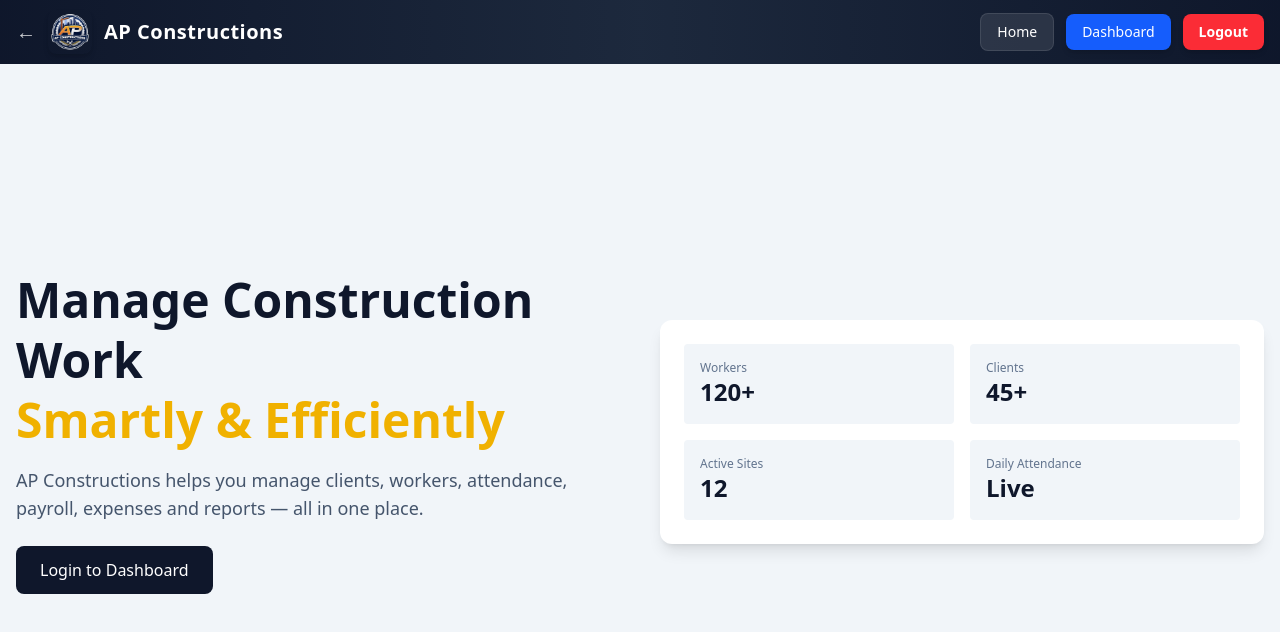
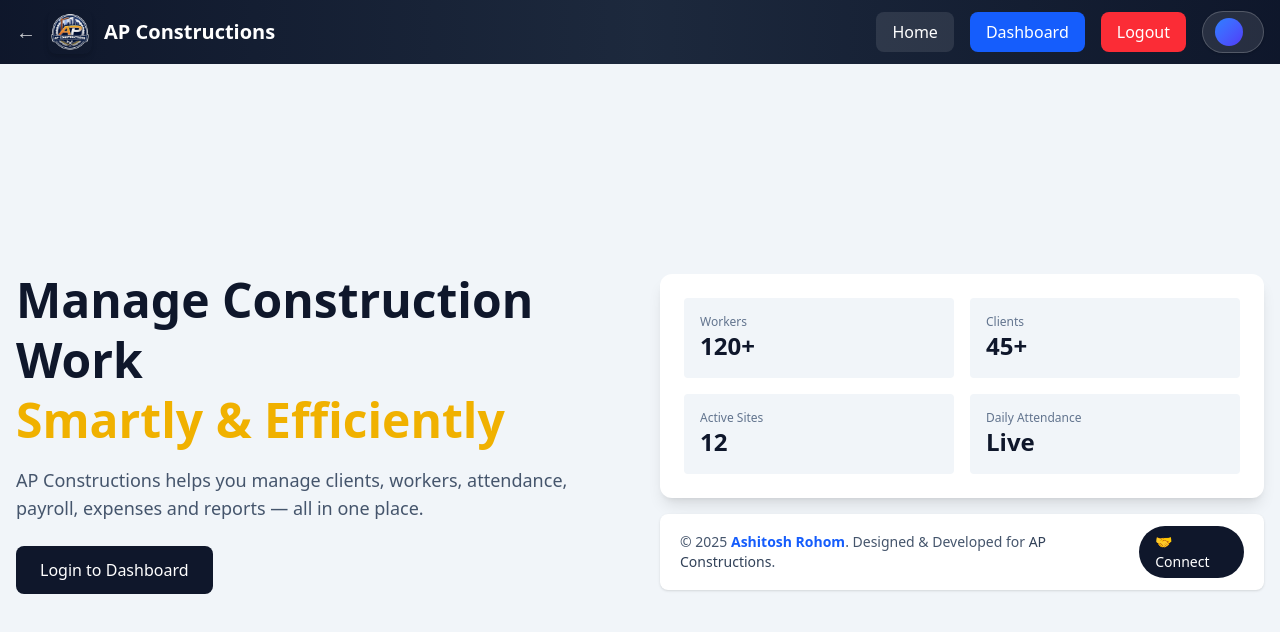
Before and after one commit to ashurohom/ap-constructions-frontend, a React (Vite) app in the folder ap-construtions/: page / in a window 1280 px wide. Shown: the top 632 px of the page. Built offline with nearby package versions, Linux system fonts and the light colour scheme; no server answers; sample sign-in values are in the browser's storage.

Commit message:
add user access rights

```diff
--- a/ap-construtions/src/components/Navbar.jsx
+++ b/ap-construtions/src/components/Navbar.jsx
@@ -1,14 +1,36 @@
-import { useState } from "react";
+import { useState, useEffect } from "react";
 import { useNavigate } from "react-router-dom";
-import { isAuthenticated, logoutUser } from "../services/authService";
+import {
+  isAuthenticated,
+  logoutUser,
+  getUserProfile,
+} from "../services/authService";
 
 const Navbar = ({ onLoginClick }) => {
   const navigate = useNavigate();
   const loggedIn = isAuthenticated();
+
   const [open, setOpen] = useState(false);
+  const [username, setUsername] = useState("");
+
+  /* =========================
+     FETCH LOGGED-IN USER
+  ========================= */
+  useEffect(() => {
+    if (loggedIn) {
+      getUserProfile()
+        .then((data) => {
+          if (data?.username) {
+            setUsername(data.username);
+          }
+        })
+        .catch(() => setUsername(""));
+    }
+  }, [loggedIn]);
 
   const handleLogout = () => {
     logoutUser();
+    setUsername("");
     navigate("/");
     setOpen(false);
   };
@@ -17,45 +39,39 @@ const Navbar = ({ onLoginClick }) => {
     <nav className="w-full bg-gradient-to-r from-slate-900 via-slate-800 to-slate-900 text-white shadow-lg">
       <div className="max-w-7xl mx-auto px-4">
 
-        {/* TOP BAR */}
+        {/* ================= TOP BAR ================= */}
         <div className="h-16 flex items-center justify-between">
 
-          {/* LEFT: Back + Logo */}
+          {/* LEFT SIDE */}
           <div className="flex items-center gap-3">
-
-            {/* Back */}
             <button
               onClick={() => navigate(-1)}
               className="text-xl text-white/80 hover:text-yellow-400 transition"
-              title="Go back"
             >
               ←
             </button>
 
-            {/* Logo */}
             <div
               onClick={() => navigate("/")}
-              className="flex items-center gap-3 cursor-pointer group"
+              className="flex items-center gap-3 cursor-pointer"
             >
               <img
                 src="/ap_logo.png"
                 alt="AP Constructions"
-                className="h-11 w-11 rounded-lg shadow-md group-hover:scale-105 transition"
+                className="h-11 w-11 rounded-lg shadow-md"
               />
-              <span className="hidden sm:block text-xl font-semibold tracking-wide group-hover:text-yellow-400 transition">
+              <span className="hidden sm:block text-xl font-semibold">
                 AP Constructions
               </span>
             </div>
           </div>
 
-          {/* DESKTOP ACTIONS */}
-          <div className="hidden md:flex items-center gap-3">
+          {/* ================= RIGHT DESKTOP ================= */}
+          <div className="hidden md:flex items-center gap-4">
 
             <button
               onClick={() => navigate("/")}
-              className="px-4 py-2 rounded-lg text-sm font-medium
-                         bg-white/10 hover:bg-white/20
-                         border border-white/10 transition"
+              className="px-4 py-2 rounded-lg bg-white/10 hover:bg-white/20 transition"
             >
               Home
             </button>
@@ -63,9 +79,7 @@ const Navbar = ({ onLoginClick }) => {
             {loggedIn && (
               <button
                 onClick={() => navigate("/dashboard")}
-                className="px-4 py-2 rounded-lg text-sm font-medium
-                           bg-blue-600 hover:bg-blue-500
-                           shadow-md transition"
+                className="px-4 py-2 rounded-lg bg-blue-600 hover:bg-blue-500 transition"
               >
                 Dashboard
               </button>
@@ -74,43 +88,83 @@ const Navbar = ({ onLoginClick }) => {
             {!loggedIn ? (
               <button
                 onClick={onLoginClick}
-                className="px-4 py-2 rounded-lg text-sm font-semibold
-                           bg-yellow-400 text-slate-900
-                           hover:bg-yellow-300 shadow-md transition"
+                className="px-4 py-2 rounded-lg bg-yellow-400 text-slate-900 font-semibold"
               >
                 Login
               </button>
             ) : (
-              <button
-                onClick={handleLogout}
-                className="px-4 py-2 rounded-lg text-sm font-semibold
-                           bg-red-500 hover:bg-red-400 shadow-md transition"
-              >
-                Logout
-              </button>
+              <>
+                <button
+                  onClick={handleLogout}
+                  className="px-4 py-2 rounded-lg bg-red-500 hover:bg-red-400 transition"
+                >
+                  Logout
+                </button>
+
+                {/* USER INFO */}
+                <div
+                  className="flex items-center gap-2 px-3 py-1.5
+                             rounded-full bg-white/10
+                             border border-white/20
+                             shadow-sm"
+                >
+                  <span
+                    className="h-7 w-7 rounded-full
+                               bg-gradient-to-br from-blue-500 to-indigo-600
+                               flex items-center justify-center
+                               text-sm font-bold text-white"
+                  >
+                    {username?.charAt(0)?.toUpperCase()}
+                  </span>
+
+                  <span className="text-sm font-medium tracking-wide">
+                    {username}
+                  </span>
+                </div>
+              </>
             )}
           </div>
 
-          {/* MOBILE MENU BUTTON */}
+          {/* ================= MOBILE TOGGLE ================= */}
           <button
             onClick={() => setOpen(!open)}
-            className="md:hidden text-2xl text-white"
+            className="md:hidden text-2xl"
           >
             ☰
           </button>
         </div>
 
-        {/* MOBILE MENU */}
+        {/* ================= MOBILE MENU ================= */}
         {open && (
           <div className="md:hidden pb-4 space-y-3">
+
+            {loggedIn && (
+              <div
+                className="mx-4 mb-2 flex items-center gap-3
+                           px-4 py-3 rounded-xl
+                           bg-white/10 border border-white/20"
+              >
+                <span
+                  className="h-9 w-9 rounded-full
+                             bg-gradient-to-br from-blue-500 to-indigo-600
+                             flex items-center justify-center
+                             font-bold text-white"
+                >
+                  {username?.charAt(0)?.toUpperCase()}
+                </span>
+
+                <span className="text-sm font-medium">
+                  {username}
+                </span>
+              </div>
+            )}
 
             <button
               onClick={() => {
                 navigate("/");
                 setOpen(false);
               }}
-              className="block w-full text-left px-4 py-2 rounded-lg
-                         bg-white/10 hover:bg-white/20 transition"
+              className="block w-full text-left px-4 py-2 rounded-lg bg-white/10"
             >
               Home
             </button>
@@ -121,8 +175,7 @@ const Navbar = ({ onLoginClick }) => {
                   navigate("/dashboard");
                   setOpen(false);
                 }}
-                className="block w-full text-left px-4 py-2 rounded-lg
-                           bg-blue-600 hover:bg-blue-500 transition"
+                className="block w-full text-left px-4 py-2 rounded-lg bg-blue-600"
               >
                 Dashboard
               </button>
@@ -134,16 +187,14 @@ const Navbar = ({ onLoginClick }) => {
                   onLoginClick();
                   setOpen(false);
                 }}
-                className="block w-full text-left px-4 py-2 rounded-lg
-                           bg-yellow-400 text-slate-900 hover:bg-yellow-300 transition"
+                className="block w-full text-left px-4 py-2 rounded-lg bg-yellow-400 text-slate-900"
               >
                 Login
               </button>
             ) : (
               <button
                 onClick={handleLogout}
-                className="block w-full text-left px-4 py-2 rounded-lg
-                           bg-red-500 hover:bg-red-400 transition"
+                className="block w-full text-left px-4 py-2 rounded-lg bg-red-500"
               >
                 Logout
               </button>
--- a/ap-construtions/src/pages/Dashboard.jsx
+++ b/ap-construtions/src/pages/Dashboard.jsx
@@ -1,8 +1,15 @@
 import Navbar from "../components/Navbar";
 import { useNavigate } from "react-router-dom";
+import { useEffect, useState } from "react";
+import { getUserProfile } from "../services/authService";
 
 const Dashboard = () => {
   const navigate = useNavigate();
+  const [user, setUser] = useState(null);
+
+  useEffect(() => {
+    getUserProfile().then(setUser);
+  }, []);
 
   const Card = ({ title, subtitle, icon, onClick, color }) => (
     <button
@@ -12,17 +19,13 @@ const Dashboard = () => {
                  transition-all duration-200 text-left
                  flex items-center gap-4"
     >
-      <div
-        className={`p-3 rounded-xl ${color} text-white shadow-md`}
-      >
+      <div className={`p-3 rounded-xl ${color} text-white shadow-md`}>
         {icon}
       </div>
 
       <div>
         <p className="text-sm text-slate-500">{subtitle}</p>
-        <p className="text-xl font-semibold text-slate-900">
-          {title}
-        </p>
+        <p className="text-xl font-semibold text-slate-900">{title}</p>
       </div>
     </button>
   );
@@ -36,108 +39,88 @@ const Dashboard = () => {
           Dashboard
         </h1>
 
-        {/* Quick Actions */}
         <div className="grid grid-cols-1 sm:grid-cols-2 md:grid-cols-4 gap-5">
 
-          {/* Clients */}
           <Card
             title="Clients"
             subtitle="Manage"
             color="bg-indigo-600"
             onClick={() => navigate("/clients")}
-            icon={
-              <svg className="h-6 w-6" fill="none" stroke="currentColor" strokeWidth="2" viewBox="0 0 24 24">
-                <path d="M17 20h5v-2a4 4 0 00-4-4h-1" />
-                <path d="M9 20H4v-2a4 4 0 014-4h1" />
+            icon={<svg className="h-6 w-6" fill="none" stroke="currentColor" strokeWidth="2" viewBox="0 0 24 24">
               <circle cx="9" cy="7" r="4" />
               <circle cx="17" cy="7" r="4" />
-              </svg>
-            }
+              <path d="M4 21v-2a4 4 0 014-4h1" />
+              <path d="M20 21v-2a4 4 0 00-4-4h-1" />
+            </svg>}
           />
 
-          {/* Workers */}
           <Card
             title="Workers"
             subtitle="Manage"
             color="bg-emerald-600"
             onClick={() => navigate("/workers")}
-            icon={
-              <svg className="h-6 w-6" fill="none" stroke="currentColor" strokeWidth="2" viewBox="0 0 24 24">
+            icon={<svg className="h-6 w-6" fill="none" stroke="currentColor" strokeWidth="2" viewBox="0 0 24 24">
               <circle cx="12" cy="7" r="4" />
               <path d="M5.5 21a6.5 6.5 0 0113 0" />
-              </svg>
-            }
+            </svg>}
           />
 
-          {/* Worksites */}
           <Card
             title="Worksites"
             subtitle="Manage"
             color="bg-orange-600"
             onClick={() => navigate("/worksites")}
-            icon={
-              <svg className="h-6 w-6" fill="none" stroke="currentColor" strokeWidth="2" viewBox="0 0 24 24">
+            icon={<svg className="h-6 w-6" fill="none" stroke="currentColor" strokeWidth="2" viewBox="0 0 24 24">
               <path d="M3 21h18" />
               <path d="M6 21V7l6-4 6 4v14" />
-              </svg>
-            }
+            </svg>}
           />
 
-          {/* Mark Attendance */}
           <Card
             title="Mark Attendance"
             subtitle="Daily Work"
             color="bg-blue-600"
             onClick={() => navigate("/attendance/mark")}
-            icon={
-              <svg className="h-6 w-6" fill="none" stroke="currentColor" strokeWidth="2" viewBox="0 0 24 24">
+            icon={<svg className="h-6 w-6" fill="none" stroke="currentColor" strokeWidth="2" viewBox="0 0 24 24">
               <path d="M9 12l2 2 4-4" />
               <circle cx="12" cy="12" r="9" />
-              </svg>
-            }
+            </svg>}
           />
 
-          {/* Attendance List */}
           <Card
             title="Attendance List"
             subtitle="Records"
             color="bg-sky-600"
             onClick={() => navigate("/attendance")}
-            icon={
-              <svg className="h-6 w-6" fill="none" stroke="currentColor" strokeWidth="2" viewBox="0 0 24 24">
-                <path d="M8 6h13M8 12h13M8 18h13M3 6h.01M3 12h.01M3 18h.01" />
-              </svg>
-            }
+            icon={<svg className="h-6 w-6" fill="none" stroke="currentColor" strokeWidth="2" viewBox="0 0 24 24">
+              <path d="M8 6h13M8 12h13M8 18h13" />
+            </svg>}
           />
 
-          {/* Payroll */}
           <Card
             title="Payroll"
             subtitle="Finance"
             color="bg-purple-600"
             onClick={() => navigate("/payroll")}
-            icon={
-              <svg className="h-6 w-6" fill="none" stroke="currentColor" strokeWidth="2" viewBox="0 0 24 24">
-                <path d="M12 8c-1.5 0-3 .5-3 2s1.5 2 3 2 3 .5 3 2-1.5 2-3 2" />
+            icon={<svg className="h-6 w-6" fill="none" stroke="currentColor" strokeWidth="2" viewBox="0 0 24 24">
               <path d="M12 6v12" />
               <circle cx="12" cy="12" r="9" />
-              </svg>
-            }
+            </svg>}
           />
 
-          {/* Expenses */}
+          {/* ✅ ADMIN ONLY */}
+          {user?.is_admin && (
             <Card
               title="Expenses"
               subtitle="Manage"
               color="bg-red-600"
               onClick={() => navigate("/expenses")}
-            icon={
-              <svg className="h-6 w-6" fill="none" stroke="currentColor" strokeWidth="2" viewBox="0 0 24 24">
+              icon={<svg className="h-6 w-6" fill="none" stroke="currentColor" strokeWidth="2" viewBox="0 0 24 24">
                 <path d="M12 1v22" />
                 <path d="M17 5H9a3 3 0 000 6h6a3 3 0 010 6H6" />
-              </svg>
-            }
+              </svg>}
             />
+          )}
 
         </div>
       </div>
--- a/ap-construtions/src/pages/Home.jsx
+++ b/ap-construtions/src/pages/Home.jsx
@@ -81,7 +81,7 @@ const Home = () => {
               </div>
             </div>
 
-            {/* Developer Profile Card
+            {/* Developer Profile Card*/
             <div className="bg-white rounded-lg shadow px-5 py-3 flex flex-col sm:flex-row sm:items-center sm:justify-between gap-2 text-sm">
 
               <span className="text-slate-600">
@@ -111,7 +111,7 @@ const Home = () => {
                 🤝 Connect
               </a>
 
-            </div> */}
+            </div> }
 
 
 
--- a/ap-construtions/src/services/authService.js
+++ b/ap-construtions/src/services/authService.js
@@ -2,6 +2,9 @@ import axios from "axios";
 
 const API_URL = "http://127.0.0.1:8000/api/accounts";
 
+/* =========================
+   LOGIN
+========================= */
 export const loginUser = async (username, password) => {
   try {
     const response = await axios.post(`${API_URL}/login/`, {
@@ -14,15 +17,46 @@ export const loginUser = async (username, password) => {
 
     return true;
   } catch (error) {
+    console.error("Login failed", error);
     return false;
   }
 };
 
+/* =========================
+   LOGOUT
+========================= */
 export const logoutUser = () => {
   localStorage.removeItem("access_token");
   localStorage.removeItem("refresh_token");
 };
 
+/* =========================
+   AUTH CHECK
+========================= */
 export const isAuthenticated = () => {
   return !!localStorage.getItem("access_token");
 };
+
+/* =========================
+   USER PROFILE (FIXED)
+========================= */
+export const getUserProfile = async () => {
+  const token = localStorage.getItem("access_token");
+  if (!token) return null;
+
+  try {
+    const response = await axios.get(
+      "http://127.0.0.1:8000/api/accounts/me/",
+      {
+        headers: {
+          Authorization: `Bearer ${token}`,
+        },
+      }
+    );
+
+    return response.data;
+  } catch (error) {
+    console.error("Profile fetch failed", error);
+    return null;
+  }
+};
```
Lines whose indentation alone changed are shown as unchanged.
